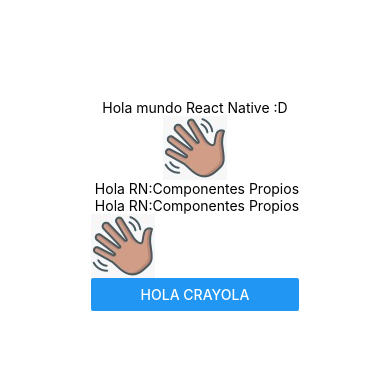
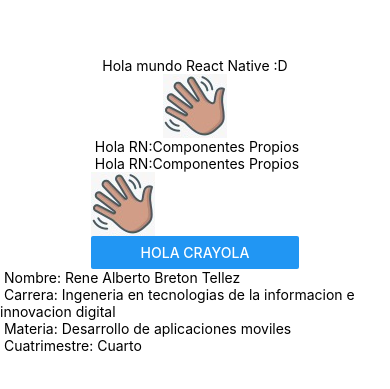
Before and after one commit to 125053861-rabt/DAM223, a React Native app in the folder miApp/: screen / in a window 390 px wide. Shown: the part 217-606 px from the top of the page. Built offline with nearby package versions, Linux system fonts and the light colour scheme.

Commit message:
Continuamos con la practica 6 donde agregamos Perfil.js

```diff
--- a/miApp/App.js
+++ b/miApp/App.js
@@ -3,6 +3,7 @@
 import { StyleSheet, Text, View, Image} from 'react-native';
 import { Saludo} from './components/Saludo';
 import { Saludo2} from './components/Saludo2';
+import { Perfil} from './components/Perfil';
 
 /* main */
 export default function App() {
@@ -13,6 +14,7 @@
       <StatusBar style="auto" />
       <Saludo></Saludo>
       <Saludo2></Saludo2>
+      <Perfil></Perfil>
     </View>
 
 
--- /dev/null
+++ b/miApp/components/Perfil.js
@@ -0,0 +1,13 @@
+
+import {Text,View} from 'react-native'
+
+export const Perfil= ()=>{
+    return(
+        <View>
+        <Text> Nombre: Rene Alberto Breton Tellez</Text>
+        <Text> Carrera: Ingeneria en tecnologias de la informacion e innovacion digital</Text>
+        <Text> Materia: Desarrollo de aplicaciones moviles</Text>
+        <Text> Cuatrimestre: Cuarto</Text>
+        </View>
+    );
+};
```
